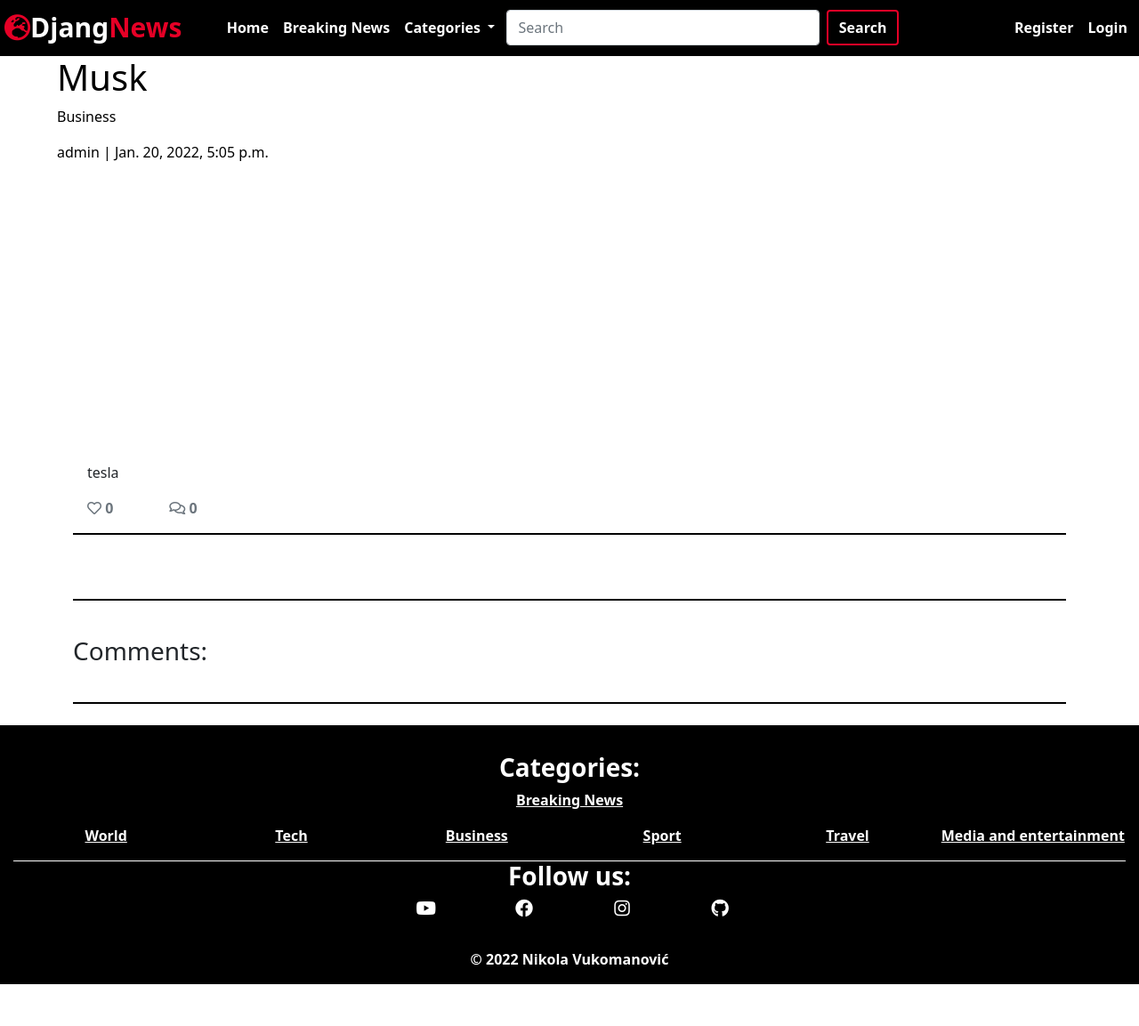
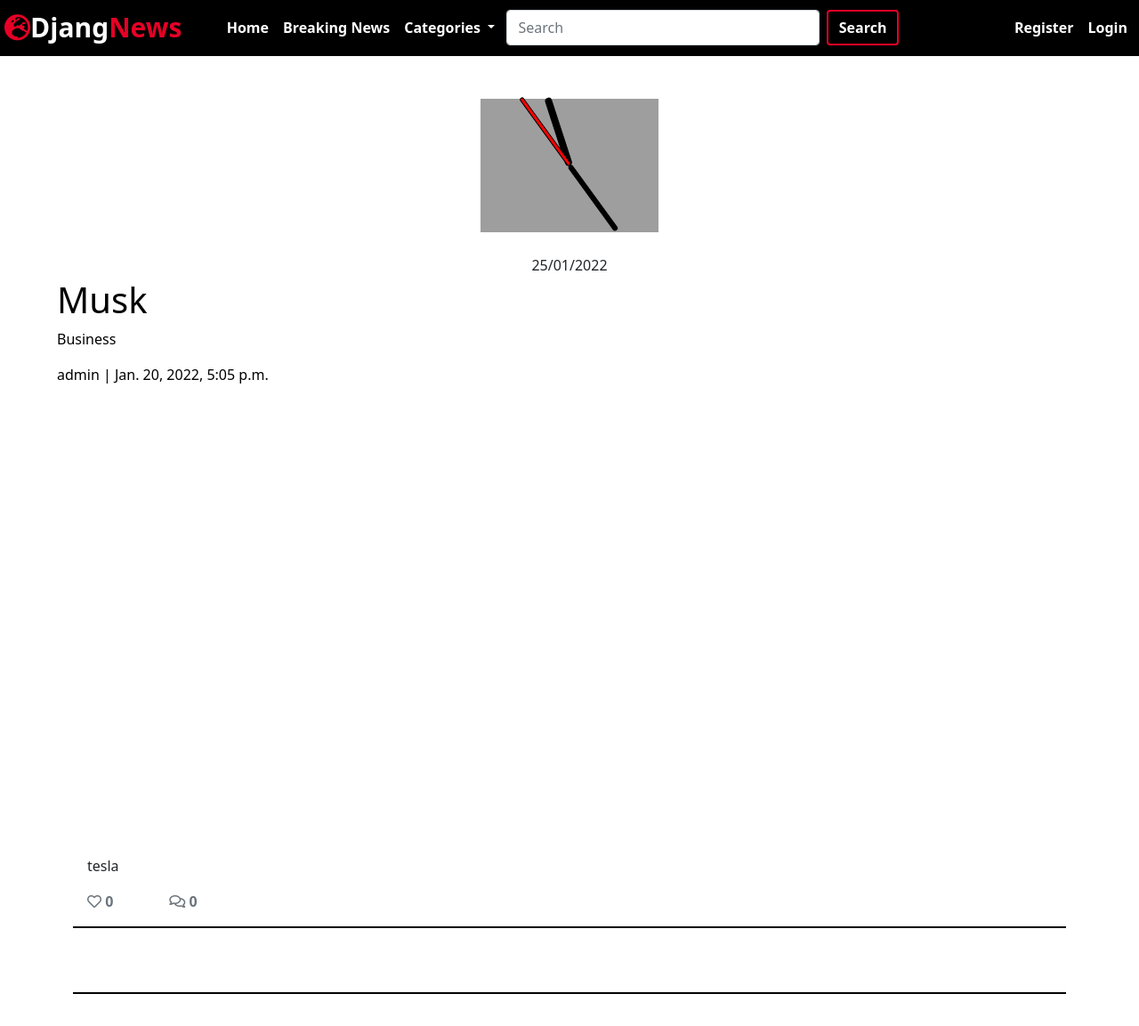
Before and after one commit to NikolaVk/djangnews, a Django app: a page that uses templates/base.html in a window 1280 px wide. Shown: the top 1153 px of the page at 89% size. Before the commit the page ends 1106 px from the top, so only its background shows below. Run offline with Django 3.2, Linux system fonts and the light colour scheme; data comes from the database, SQL or seed files in the repository; data that the repository does not hold is empty; some libraries are stand-ins or nearby versions; grey boxes are pictures that could not be loaded.

Commit message:
Add clock function and style it. Style issues fixes.

```diff
--- a/static/css/style.css
+++ b/static/css/style.css
@@ -64,14 +64,20 @@
 .masthead-text {
     color: black;
     position: relative;
-    height: 18vh;
+    height: 25vh;
 }
 
 .masthead-image {
     position: relative;
     overflow: hidden;
-    height: 33vh;
+    height: 50vh;
     overflow: hidden;
+    text-align: center;
+}
+
+.post-image {
+    max-width: 75%;
+    max-height: 100%;
 }
 
 /* .masthead-image:after {
@@ -317,8 +323,8 @@
 }
 
 .catheading {
-    font-size: 7vh;
-    line-height: 150px;
+    font-size: 6vh;
+    vertical-align: middle;
 }
 
 .next-btn {
@@ -329,6 +335,9 @@
     width: 100%;
     height: 100%;
     background-color: rgba(0, 0, 0, 0.500);
+    display: flex;
+    align-items: center;
+    justify-content: center;
 }
 
 @media screen and (max-width: 992px) {
@@ -338,17 +347,13 @@
 }
 
 @media screen and (max-width: 800px) {
-    .catheading {
-        font-size: 4vh;
-        line-height: 150px;
+
+    .masthead-image {
+        height: 35vh;
     }
 }
 
 @media screen and (max-width: 450px) {
-    .catheading {
-        font-size: 3vh;
-        line-height: 150px;
-    }
 
     #id_body {
         width: 80vw;
@@ -360,10 +365,57 @@
         margin: 10px;
     }
 
-    .catheading {
-        font-size: 2vh;
-        line-height: 150px;
+    .masthead-image {
+        height: 30vh;
     }
 
 
 }
+
+.outer-clock {
+    display: flex;
+    align-items: center;
+    justify-content: center;
+    height: 250px;
+}
+
+.clock {
+    width: 200px;
+}
+
+.clock_time {
+    margin-top: 10px;
+    width: 100%;
+    height: 100%;
+    position: relative;
+    background-image: url(https://res.cloudinary.com/nikv5296/image/upload/v1643151716/clock_a2vwhn.png);
+    background-position: center;
+    background-repeat: no-repeat;
+    background-size: 100%;
+}
+
+.clock_date {
+    text-align: center;
+}
+
+.clock_hourhand {
+    background-color: black;
+    border: 1px solid black;
+    border-radius: 5px;
+    position: absolute;
+}
+
+.clock_minutehand {
+    background-color: black;
+    border: 1px solid black;
+    border-radius: 5px;
+    position: absolute;
+}
+
+
+.clock_secondhand {
+    background-color: red;
+    border: 1px solid black;
+    border-radius: 5px;
+    position: absolute;
+}
--- /dev/null
+++ b/static/javascript/script.js
@@ -0,0 +1,71 @@
+function initClock() {
+    let hourHand = document.createElement('div');
+    let minuteHand = document.createElement('div');
+    let secondHand = document.createElement('div');
+    let clockTime = document.createElement('div');
+    let clockDate = document.createElement('div');
+    let clock_element = document.getElementById('id_clock');
+
+    if (clock_element) {
+
+        clockTime.appendChild(hourHand);
+        clockTime.appendChild(minuteHand);
+        clockTime.appendChild(secondHand);
+        clockTime.className = 'clock_time';
+        clockDate.className = 'clock_date';
+        clock_element.appendChild(clockTime);
+        clock_element.appendChild(clockDate);;
+        hourHand.className = 'clock_hourhand';
+        minuteHand.className = 'clock_minutehand';
+        secondHand.className = 'clock_secondhand';
+
+        let hourHandWidth = (clock_element.clientWidth * 0.04);
+        let hourHandLength = (clock_element.clientWidth * 0.4);
+        let minuteHandWidth = (clock_element.clientWidth * 0.03);
+        let minuteHandLength = (clock_element.clientWidth * 0.45);
+        let secondHandWidth = (clock_element.clientWidth * 0.025);
+        let secondHandLength = (clock_element.clientWidth * 0.47);
+
+
+        clockTime.style.width = clock_element.clientWidth + 'px';
+        clockTime.style.height = clock_element.clientWidth + 'px';
+        hourHand.style.width = hourHandWidth + 'px';
+        hourHand.style.height = hourHandLength + 'px';
+        hourHand.style.left = ((clock_element.clientWidth - hourHandWidth) / 2) + 'px';
+        hourHand.style.top = ((clock_element.clientWidth / 2)) + 'px';
+        hourHand.style.transformOrigin = '50% 0%';
+        minuteHand.style.width = minuteHandWidth + 'px';
+        minuteHand.style.height = minuteHandLength + 'px';
+        minuteHand.style.transformOrigin = '50% 0%';
+        minuteHand.style.left = ((clock_element.clientWidth - minuteHandWidth) / 2) + 'px';
+        minuteHand.style.top = ((clock_element.clientWidth / 2)) + 'px';
+        secondHand.style.width = secondHandWidth + 'px';
+        secondHand.style.height = secondHandLength + 'px';
+        secondHand.style.transformOrigin = '50% 0%';
+        secondHand.style.left = ((clock_element.clientWidth - secondHandWidth) / 2) + 'px';
+        secondHand.style.top = ((clock_element.clientWidth / 2)) + 'px';
+
+
+        let currentTime = new Date();
+
+        let hourFracts = (parseFloat(currentTime.getHours())) + (parseFloat(currentTime.getMinutes()) / 60);
+        hourHand.style.transform = 'rotate(' + ((((hourFracts + 6) % 12) * 360) / 12) + 'deg)';
+        minuteHand.style.transform = 'rotate(' + ((((currentTime.getMinutes() + 30) % 60) * 360) / 60) + 'deg)';
+        secondHand.style.transform = 'rotate(' + ((((currentTime.getSeconds() + 30) % 60) * 360) / 60) + 'deg)';
+        clockDate.innerHTML = currentTime.toLocaleDateString('en-uk');
+        clock_element.style.height = (clockDate.clientWidth + clockDate.clientHeight) + 'px';
+
+        setInterval(function() {
+                let currentTime = new Date();
+                let hourFracts = (parseFloat(currentTime.getHours())) + (parseFloat(currentTime.getMinutes()) / 60);
+                hourHand.style.transform = 'rotate(' + ((((hourFracts + 6) % 12) * 360) / 12) + 'deg)';
+                minuteHand.style.transform = 'rotate(' + ((((currentTime.getMinutes() + 30) % 60) * 360) / 60) + 'deg)';
+                secondHand.style.transform = 'rotate(' + ((((currentTime.getSeconds() + 30) % 60) * 360) / 60) + 'deg)';
+                clockDate.innerHTML = currentTime.toLocaleDateString('en-uk');
+                clock_element.style.height = (clockDate.clientWidth + clockDate.clientHeight) + 'px';
+            },
+            1000);
+
+    }
+
+}
--- a/templates/base.html
+++ b/templates/base.html
@@ -93,6 +93,11 @@
             </div>
         </div>
     </nav>
+    <div class="col-12 outer-clock">
+        <div class="clock" id="id_clock">
+
+        </div>
+    </div>
 
     <div class="container">
         <div class="row">
@@ -167,6 +172,29 @@
             let alert = new bootstrap.Alert(messages);
             alert.close();
         }, 5500);
+
+        // Load the clock script when the page finished loading
+        document.addEventListener('DOMContentLoaded', function(event) {
+            loadScript(`static/javascript/script.js`, function() {
+                initClock();
+            });
+        });
+
+        function loadScript(ScriptPath, callBack) {
+            var body = document.getElementsByTagName('body')[0];
+            var script = document.createElement('script');
+            script.type = 'text/javascript';
+            script.src = ScriptPath;
+
+            // then bind the event to the callback function
+            // there are several events for cross browser compatibility
+            // script.onreadystatechange = callback;
+            script.onload = callBack;
+
+            // fire the loading
+            body.appendChild(script);
+
+        }
     </script>
 
 </body>
--- a/templates/post_detail.html
+++ b/templates/post_detail.html
@@ -14,9 +14,9 @@
 <div class="col-12 masthead-image">
     <!-- The featured image URL goes in the src attribute -->
     {% if "placeholder" in post.featured_image.url %}
-    <img src="https://res.cloudinary.com/nikv5296/image/upload/v1642960918/pexels-anna-shvets-5217882_vhi6lh.jpg" width="70%">
+    <img class="post-image" src="https://res.cloudinary.com/nikv5296/image/upload/v1642960918/pexels-anna-shvets-5217882_vhi6lh.jpg">
     {% else %}
-    <img src=" {{ post.featured_image.url }}" width="100%">
+    <img class="post-image" src=" {{ post.featured_image.url }}">
     {% endif %}
 </div>
 
```
